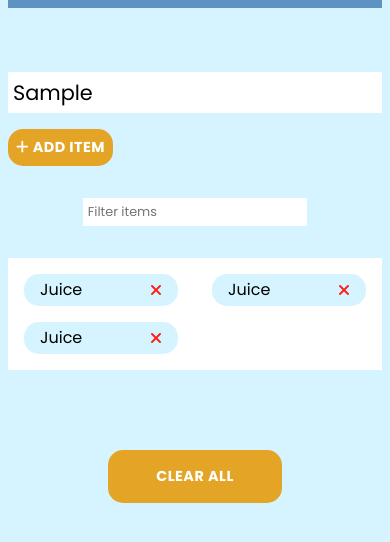
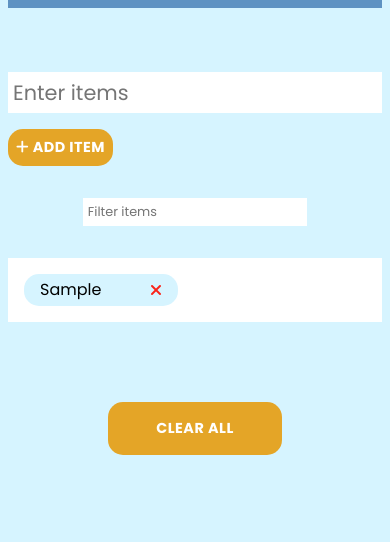
Before and after one commit to domagojkuzmek/easy-shopping-app, a website built with Vite: page index.html in a window 390 px wide. Both pictures are taken after typing "Sample" into the empty fields and a click on the button "ADD ITEM". Shown: the part 72-614 px from the top of the page. Built offline with nearby package versions, Linux system fonts and the light colour scheme.

Commit message:
Add item function added, tablet layout style added

```diff
--- a/index.html
+++ b/index.html
@@ -32,9 +32,9 @@
 
         <section class="itemsWindow">
           <ul class="list">
+            <!-- <li class="list__item">Juice<i class="fa-solid fa-xmark" role="button"></i></li>
             <li class="list__item">Juice<i class="fa-solid fa-xmark" role="button"></i></li>
-            <li class="list__item">Juice<i class="fa-solid fa-xmark" role="button"></i></li>
-            <li class="list__item">Juice<i class="fa-solid fa-xmark" role="button"></i></li>
+            <li class="list__item">Juice<i class="fa-solid fa-xmark" role="button"></i></li> -->
           </ul>
         </section>
 
--- a/main.js
+++ b/main.js
@@ -1 +1,22 @@
 import "./scss/style.scss";
+
+document.addEventListener("DOMContentLoaded", () => {
+    const inputBar = document.querySelector(".inputBar");
+    const list = document.querySelector(".list");
+    const submitBtn = document.querySelector(".submit");
+
+    function addItemList(){
+        const itemText = inputBar.value;
+        if (itemText === ""){
+            alert("Please add an item");
+        }else {
+            list.innerHTML +=  `<li class="list__item">${itemText}<i class="fa-solid fa-xmark delete" role="button"></i></li>`;
+            inputBar.value = "";
+        }
+        // Remove item
+
+    }
+
+    submitBtn.addEventListener("click", addItemList);
+
+});
--- a/scss/_main.scss
+++ b/scss/_main.scss
@@ -40,5 +40,9 @@ main {
             }
         }
     }
+
+    @include layout(tablet) {
+        width: 700px;
+    }
    }
 }
--- a/scss/style.scss
+++ b/scss/style.scss
@@ -14,7 +14,7 @@ body {
 
 .container {
     width: 100%;
-    margin-inline: inline;
+    margin: 0 auto;
     padding: 1rem 0.5rem;
     @include flex;
     flex-direction: column;
```
